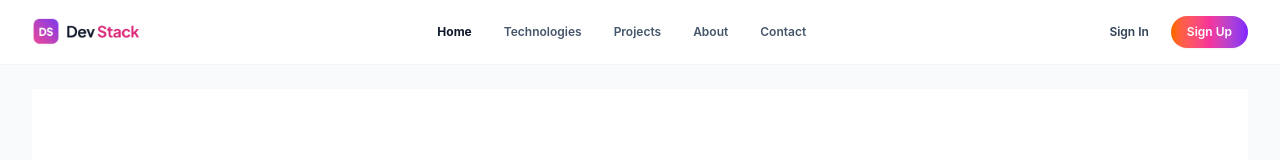
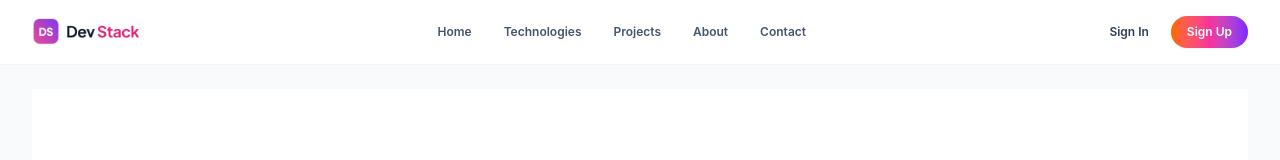
Before and after one commit to sabbir84552-web/Dev-stack, a React (Vite) app: page / in a window 1280 px wide. Shown: the top 160 px of the page. Built offline with nearby package versions, Linux system fonts and the light colour scheme.

Commit message:
fixed navbar buttons and mobile alignment

```diff
--- a/src/components/Nevebar.jsx
+++ b/src/components/Nevebar.jsx
@@ -62,7 +62,7 @@ export default function Nevebar() {
 
         {/* Desktop Nav Links (Center on desktop) */}
         <nav className="hidden md:flex items-center gap-8 text-xs font-semibold text-slate-600">
-          <a href="#" className="hover:text-pink-600 font-bold text-slate-900 transition-colors">
+          <a href="#" className="hover:text-pink-600  transition-colors">
             Home
           </a>
           <a href="#technologies" className="hover:text-pink-600 transition-colors">
```
